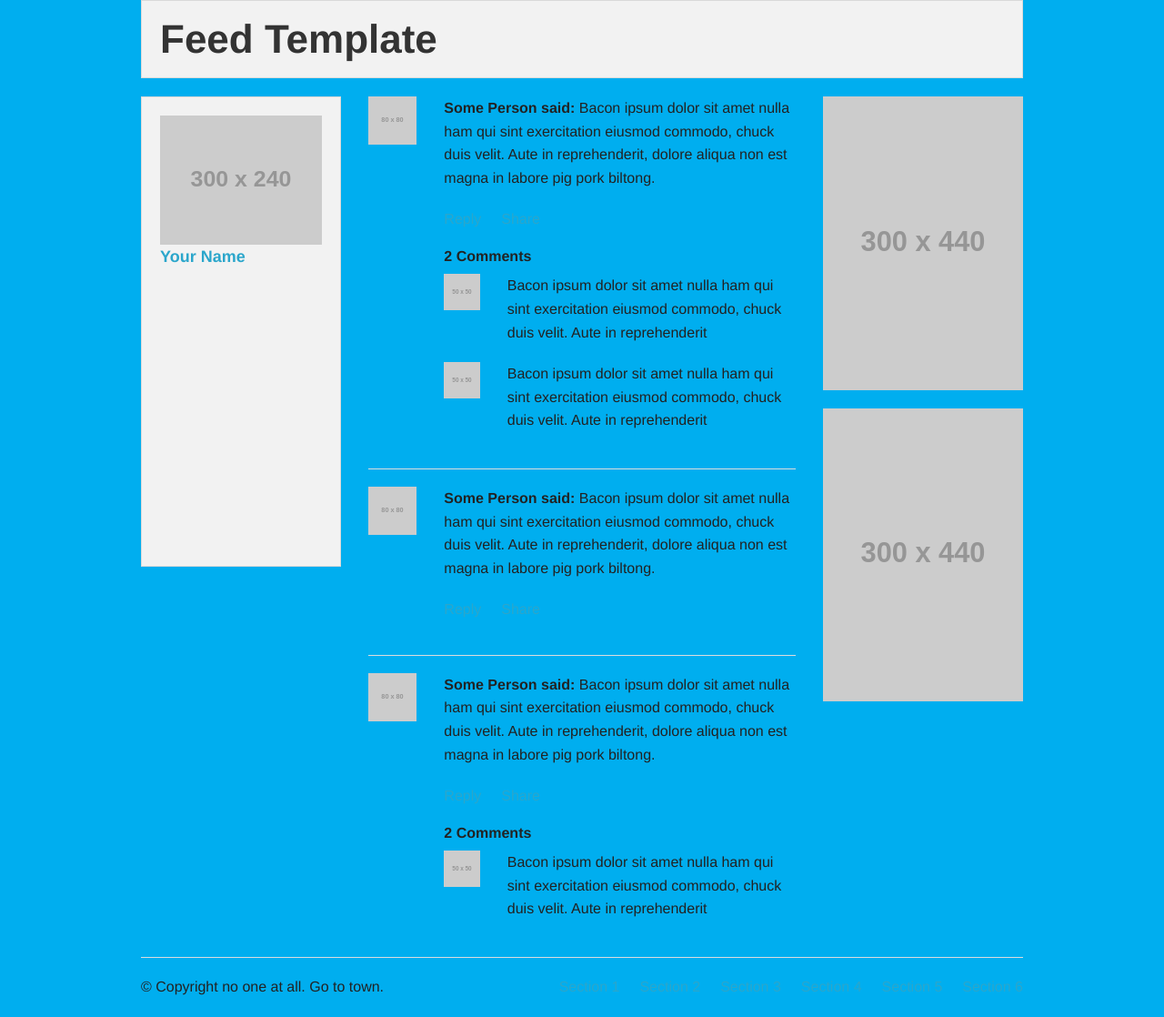
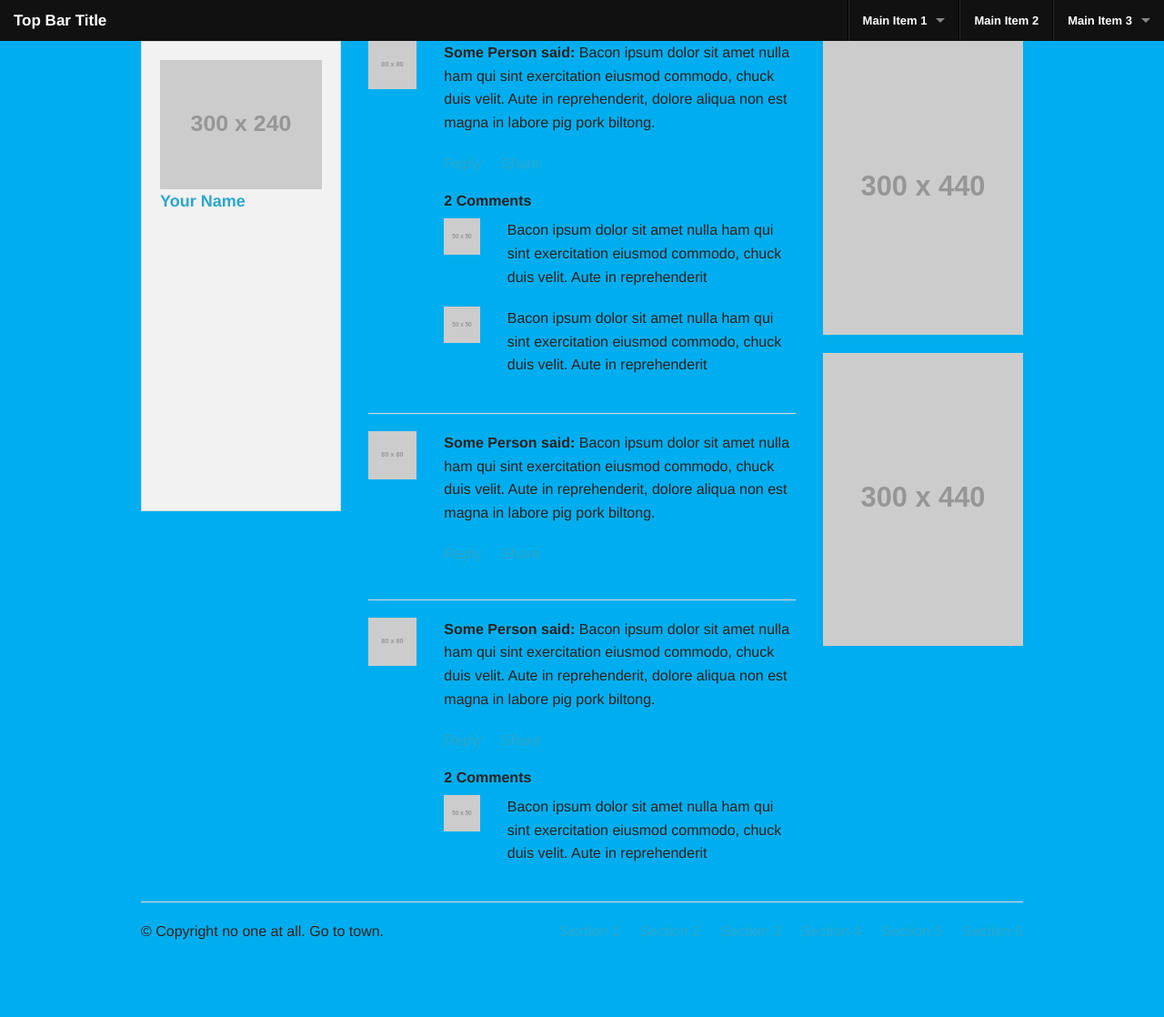
Before and after one commit to Elfhir/apero-imac, a Django app: page /product/item/1 in a window 1280 px wide. Shown: the whole page at 91% size. After the commit the page ends 1033 px from the top, so only its background shows below. Run offline with Django 3.2, Linux system fonts and the light colour scheme; grey boxes labelled with a size stand in for pictures from a placeholder-image service; parts of the project's set-up code (start-up, migrations or seed data) failed here and were passed over; some libraries are stand-ins or nearby versions.

Commit message:
Begin the unification of templates : top bar

```diff
--- a/product/templates/product.html
+++ b/product/templates/product.html
@@ -1,19 +1,68 @@
 {% extends "index.html" %}
 
+{% block header %}
+ <nav class="top-bar">
+		<ul class="title-area">
+			<!-- Title Area -->
+			<li class="name">
+				<h1>
+					<a href="#">
+						Top Bar Title
+					</a>
+				</h1>
+			</li>
+			<li class="toggle-topbar menu-icon"><a href="#"><span>menu</span></a></li>
+		</ul>
 
-<!-- Header and Nav -->
-{% block header %}
+		<section class="top-bar-section">
+			<!-- Right Nav Section -->
+			<ul class="right">
+				<li class="divider"></li>
+				<li class="has-dropdown">
+					<a href="#">Main Item 1</a>
+					<ul class="dropdown">
+						<li><label>Section Name</label></li>
+						<li class="has-dropdown">
+							<a href="#" class="">Has Dropdown, Level 1</a>
+							<ul class="dropdown">
+								<li><a href="#">Dropdown Options</a></li>
+								<li><a href="#">Dropdown Options</a></li>
+								<li><a href="#">Level 2</a></li>
+								<li><a href="#">Subdropdown Option</a></li>
+								<li><a href="#">Subdropdown Option</a></li>
+								<li><a href="#">Subdropdown Option</a></li>
+							</ul>
+						</li>
+						<li><a href="#">Dropdown Option</a></li>
+						<li><a href="#">Dropdown Option</a></li>
+						<li class="divider"></li>
+						<li><label>Section Name</label></li>
+						<li><a href="#">Dropdown Option</a></li>
+						<li><a href="#">Dropdown Option</a></li>
+						<li><a href="#">Dropdown Option</a></li>
+						<li class="divider"></li>
+						<li><a href="#">See all &rarr;</a></li>
+					</ul>
+				</li>
+				<li class="divider"></li>
+				<li><a href="#">Main Item 2</a></li>
+				<li class="divider"></li>
+				<li class="has-dropdown">
+					<a href="#">Main Item 3</a>
+					<ul class="dropdown">
+						<li><a href="#">Dropdown Option</a></li>
+						<li><a href="#">Dropdown Option</a></li>
+						<li><a href="#">Dropdown Option</a></li>
+						<li class="divider"></li>
+						<li><a href="#">See all &rarr;</a></li>
+					</ul>
+				</li>
+			</ul>
+		</section>
+	</nav>
 
-  <div class="row">
-	<div class="large-12 columns">
-	  <div class="panel">
-		<h1>Feed Template</h1>
-	  </div>
-	</div>
-  </div>
-
+	<!-- End Top Bar -->
 {% endblock header %}
-<!-- End Header and Nav -->
 
 {% block container %}
   <div class="row">
--- a/templates/about.html
+++ b/templates/about.html
@@ -7,7 +7,7 @@
 			<li class="name">
 				<h1>
 					<a href="#">
-						Top Bar Title Common
+						Top Bar Title
 					</a>
 				</h1>
 			</li>
```
Also changed, not shown: consumer/templates/profil.html (+59 -9 lines), consumer/templates/profil_list.html (+7 -13 lines), product/templates/product_list.html (+7 -14 lines), review/templates/review_list.html (+7 -13 lines), templates/home.html (+1 -13 lines), consumer/templates/connexion.html (line endings or trailing spaces), consumer/templates/delete_profil.html (line endings or trailing spaces), consumer/templates/edit_profil.html (line endings or trailing spaces).
